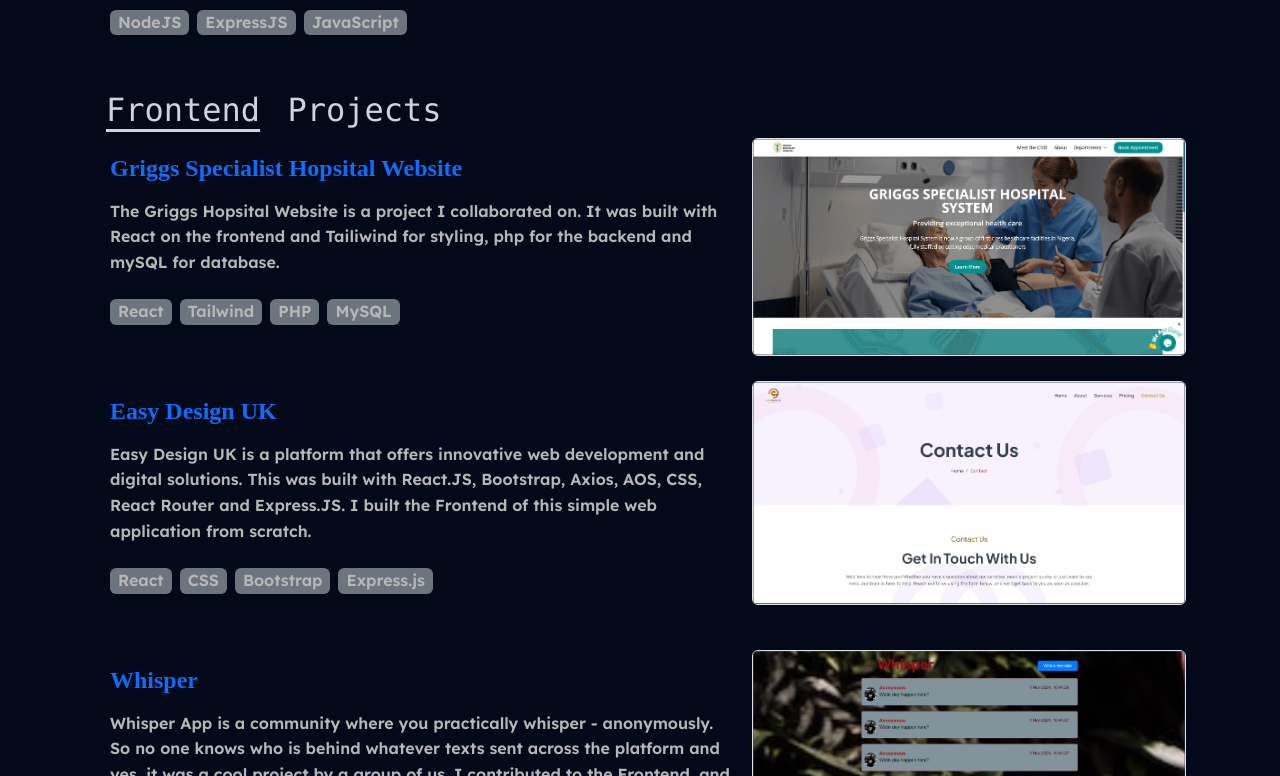
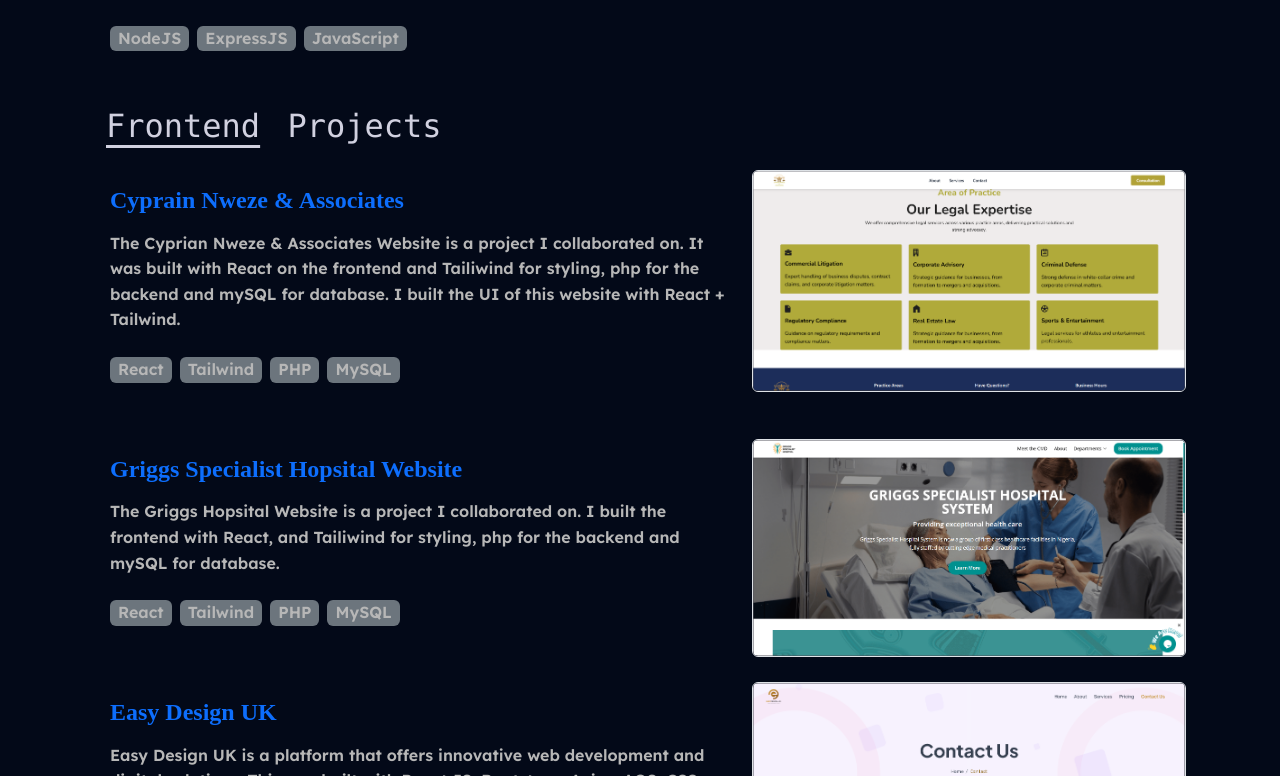
Before and after one commit to Khalifa-pendrops/portfolio_2024, a React (Vite) app: page /tech in a window 1280 px wide. Shown: the part 1578-2354 px from the top of the page. Built offline with nearby package versions, Linux system fonts and the light colour scheme; a web font is replaced by a local one.

Commit message:
fix: monir fixes

```diff
--- a/src/Components/Tech.jsx
+++ b/src/Components/Tech.jsx
@@ -6,7 +6,7 @@ import {
   faDownload,
 } from "@fortawesome/free-solid-svg-icons";
 import { faGithub, faLinkedin } from "@fortawesome/free-brands-svg-icons";
-import resume from "/Resume.pdf";
+import resume from "/Resume3.pdf";
 import movie from "../assets/movie-app.png";
 import weather from "../assets/weather-app.png";
 import whisper from "../assets/whisper-app.png";
@@ -15,6 +15,7 @@ import api1 from "../assets/testAPI.jpg";
 import api2 from "../assets/testAPI2.jpg";
 import api3 from "../assets/bank-creation.png";
 import api4 from "../assets/Griggs.png";
+import api5 from "../assets/cmoPort.png";
 import "./Home.css";
 
 function Tech() {
@@ -136,7 +137,7 @@ function Tech() {
                   data-aos="fade-right"
                   data-aos-delay="100"
                   className="get_in_touch btn border rounded-2 d-flex justify-content-center align-items-center flex-wrap gap-2 w-100"
-                  title="curriculum vitae"
+                  title="Download resume from home page "
                 >
                   <FontAwesomeIcon className="icon fs-5" icon={faDownload} />
                   CV
@@ -187,7 +188,7 @@ function Tech() {
 
       <section
         id="project"
-        className="container-sm d-flex justify-content-center align-items-center gap-4"
+        className="container-sm d-flex justify-content-center align-items-center gap-4 h-[100%] "
       >
         <div className=" row w-100  ">
           <div className="flex flex-col justify-content-center align-items-center ">
@@ -204,9 +205,9 @@ function Tech() {
               </span>
               Projects
             </h2>
-            <div className="col-12 mb-4 ">
+            <div className="col-12 mb-4 mt-4">
               <a
-                className="anchor-hover d-flex justify-content-center align-items-stretch rounded"
+                className="anchor-hover d-flex flex-column flex-md-row justify-content-center align-items-stretch rounded"
                 href="https://authentication-m8g6.onrender.com"
                 target="_blank"
                 rel="noopener noreferrer"
@@ -232,7 +233,7 @@ function Tech() {
                   </div>
                 </div>
                 <img
-                  className="d-none d-xl-block img-fluid h-100 border rounded"
+                  className="d-non d-xl-block img-fluid h-100 border rounded"
                   data-aos="zoom-out"
                   data-aos-delay="700"
                   src={api3}
@@ -244,7 +245,7 @@ function Tech() {
 
             <div className="col-12 mb-4 ">
               <a
-                className="anchor-hover d-flex justify-content-center align-items-stretch rounded"
+                className="anchor-hover d-flex flex-column flex-md-row  justify-content-center align-items-stretch rounded "
                 href="https://authentication-m8g6.onrender.com"
                 target="_blank"
                 rel="noopener noreferrer"
@@ -273,7 +274,7 @@ function Tech() {
                   </div>
                 </div>
                 <img
-                  className="d-none d-xl-block img-fluid h-100 border rounded"
+                  className="d-non d-xl-block img-fluid h-100 border rounded"
                   data-aos="zoom-out"
                   data-aos-delay="700"
                   src={api1}
@@ -283,9 +284,9 @@ function Tech() {
               </a>
             </div>
 
-            <div className="col-12 mb-4">
+            <div className="col-12 mb-4 ">
               <a
-                className="anchor-hover d-flex justify-content-center align-items-stretch rounded"
+                className="anchor-hover d-flex flex-column flex-md-row  justify-content-center align-items-stretch rounded "
                 href="https://github.com/Khalifa-pendrops/validate-credit-card-number"
                 target="_blank"
                 rel="noopener noreferrer"
@@ -318,7 +319,7 @@ function Tech() {
                   </div>
                 </div>
                 <img
-                  className="d-none d-xl-block img-fluid h-100 border rounded"
+                  className="d-non d-xl-block img-fluid h-100 border rounded"
                   data-aos="zoom-out"
                   data-aos-delay="700"
                   src={api2}
@@ -343,11 +344,51 @@ function Tech() {
               </span>{" "}
               Projects
             </h2>
+            <div className="col-12 mb-4 mt-4 ">
+              <a
+                className="anchor-hover d-flex flex-column flex-md-row  justify-content-center align-items-stretch rounded"
+                // onClick={handleEasy}
+                href="https://cmonwezeandassociates.com.ng"
+                target="_blank"
+                rel="noopener noreferrer"
+              >
+                <div
+                  className="d-flex flex-column justify-content-center align-items-start gap-2 p-3"
+                  data-aos="zoom-in"
+                  data-aos-delay="100"
+                >
+                  <h4 className="fw-bolder text-primary">
+                    Cyprain Nweze & Associates
+                  </h4>
+                  <p>
+                    The Cyprian Nweze & Associates Website is a project I
+                    collaborated on. It was built with React on the frontend and
+                    Tailiwind for styling, php for the backend and mySQL for
+                    database. I built the UI of this website with React +
+                    Tailwind.
+                  </p>
+                  <div className="d-flex flex-wrap gap-2">
+                    <p className="bg-secondary px-2 rounded">React</p>
+                    <p className="bg-secondary px-2 rounded">Tailwind</p>
+                    <p className="bg-secondary px-2 rounded">PHP</p>
+                    <p className="bg-secondary px-2 rounded">MySQL</p>
+                  </div>
+                </div>
+                <img
+                  className="d-non d-xl-block img-fluid h-100 border rounded"
+                  data-aos="zoom-out"
+                  data-aos-delay="100"
+                  src={api5}
+                  alt="Griggs hospital thumb-nail image"
+                  width="434px"
+                />
+              </a>
+            </div>
             <div className="col-12 mb-4">
               <a
-                className="anchor-hover d-flex justify-content-center align-items-stretch rounded"
+                className="anchor-hover d-flex flex-column flex-md-row  justify-content-center align-items-stretch rounded"
                 // onClick={handleEasy}
-                href="https://easydesignuk.co.uk/index"
+                href="https://griggsspecialisthospital.com.ng"
                 target="_blank"
                 rel="noopener noreferrer"
               >
@@ -361,8 +402,8 @@ function Tech() {
                   </h4>
                   <p>
                     The Griggs Hopsital Website is a project I collaborated on.
-                    It was built with React on the frontend and Tailiwind for
-                    styling, php for the backend and mySQL for database.
+                    I built the frontend with React, and Tailiwind for styling,
+                    php for the backend and mySQL for database.
                   </p>
                   <div className="d-flex flex-wrap gap-2">
                     <p className="bg-secondary px-2 rounded">React</p>
@@ -372,7 +413,7 @@ function Tech() {
                   </div>
                 </div>
                 <img
-                  className="d-none d-xl-block img-fluid h-100 border rounded"
+                  className="d-non d-xl-block img-fluid h-100 border rounded"
                   data-aos="zoom-out"
                   data-aos-delay="100"
                   src={api4}
@@ -384,7 +425,7 @@ function Tech() {
 
             <div className="col-12 mb-4">
               <a
-                className="anchor-hover d-flex justify-content-center align-items-stretch rounded"
+                className="anchor-hover d-flex flex-column flex-md-row  justify-content-center align-items-stretch rounded"
                 // onClick={handleEasy}
                 href="https://easydesignuk.co.uk/index"
                 target="_blank"
@@ -411,7 +452,7 @@ function Tech() {
                   </div>
                 </div>
                 <img
-                  className="d-none d-xl-block img-fluid h-100 border rounded"
+                  className="d-non d-xl-block img-fluid h-100 border rounded"
                   data-aos="zoom-out"
                   data-aos-delay="100"
                   src={easydesign}
@@ -423,7 +464,7 @@ function Tech() {
 
             <div className=" col-12 mb-4">
               <a
-                className="anchor-hover d-flex justify-content-center align-items-stretch rounded"
+                className="anchor-hover d-flex flex-column flex-md-row  justify-content-center align-items-stretch rounded"
                 href="https://whisper-app-three.vercel.app/"
                 target="_blank"
                 rel="noopener noreferrer"
@@ -451,7 +492,7 @@ function Tech() {
                   </div>
                 </div>
                 <img
-                  className="d-none d-xl-block img-fluid h-100 border rounded"
+                  className="d-non d-xl-block img-fluid h-100 border rounded"
                   data-aos="zoom-out"
                   data-aos-delay="300"
                   src={whisper}
@@ -463,7 +504,7 @@ function Tech() {
 
             <div className=" col-12 mb-4">
               <a
-                className="anchor-hover d-flex justify-content-center align-items-stretch rounded"
+                className="anchor-hover d-flex flex-column flex-md-row  justify-content-center align-items-stretch rounded"
                 href="https://movie-search-app-by-khalifa.vercel.app/"
                 target="_blank"
                 rel="noopener noreferrer"
@@ -487,7 +528,7 @@ function Tech() {
                   </div>
                 </div>
                 <img
-                  className="d-none d-xl-block img-fluid h-100 border rounded"
+                  className="d-non d-xl-block img-fluid h-100 border rounded"
                   data-aos="zoom-out"
                   data-aos-delay="500"
                   src={movie}
@@ -499,7 +540,7 @@ function Tech() {
 
             <div className="col-12 mb-4">
               <a
-                className="anchor-hover d-flex justify-content-center align-items-stretch rounded"
+                className="anchor-hover d-flex flex-column flex-md-row  justify-content-center align-items-stretch rounded"
                 href="https://simple-weather-app-psi-one.vercel.app/"
                 target="_blank"
                 rel="noopener noreferrer"
@@ -524,7 +565,7 @@ function Tech() {
                   </div>
                 </div>
                 <img
-                  className="d-none d-xl-block img-fluid h-100 border rounded"
+                  className="d-non d-xl-block img-fluid h-100 border rounded"
                   data-aos="zoom-out"
                   data-aos-delay="700"
                   src={weather}
@@ -539,7 +580,7 @@ function Tech() {
 
       <section
         id="skills"
-        className="container-sm d-flex justify-content-center align-items-center my-5"
+        className="container-sm d-flex justify-content-center align-items-center my-5 "
       >
         <div className="d-flex justify-content-center align-items-center flex-wrap gap-4">
           {/* ADD MORE AS SKILLS IMPROVE */}
```
Also changed, not shown: src/Components/Home.jsx (+8 -4 lines), src/Components/News.jsx (+23 -15 lines), src/assets/cmoPort.png (added), 1 other file (tests, documents, lock files or other folders).
